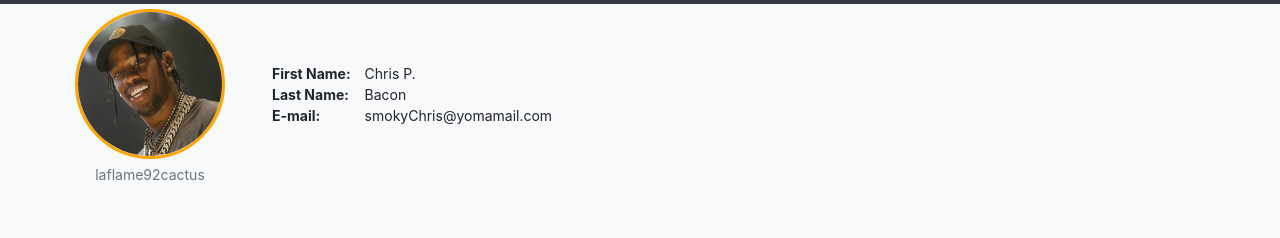
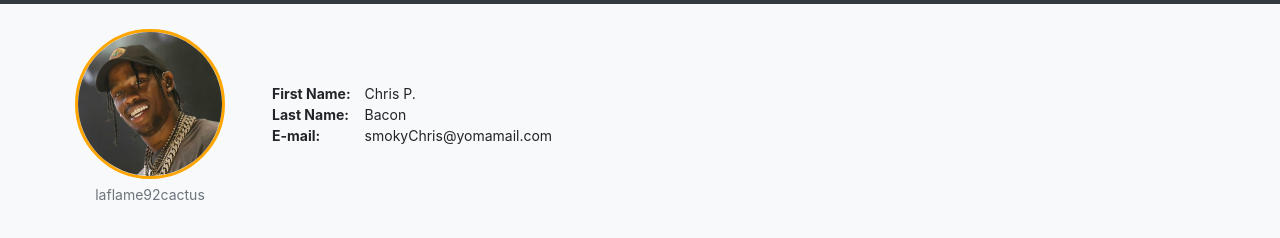
Before and after one commit to javanag/swaphub, a plain HTML site: page app/profile.html in a window 1280 px wide. Shown: the part 60-298 px from the top of the page. Drawn offline with nearby package versions, Linux system fonts and the light colour scheme.

Commit message:
Add padding to profile view :bug:

```diff
--- a/app/style.css
+++ b/app/style.css
@@ -68,3 +68,10 @@ html {
 .listing:hover {
     box-shadow: 0 0px 20px 0 rgba(0, 0, 1, 0.2), 0 0px 20px 0 rgba(0, 0, 1, 0.19);
 }
+
+/*Profile style*/
+#userInfoContainer{
+    padding-top: 20px;
+}
+
+/*end of Profile style*/
```
